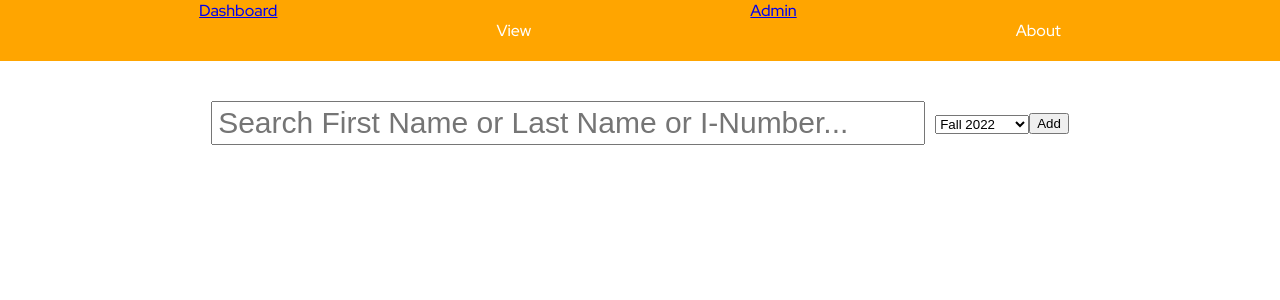
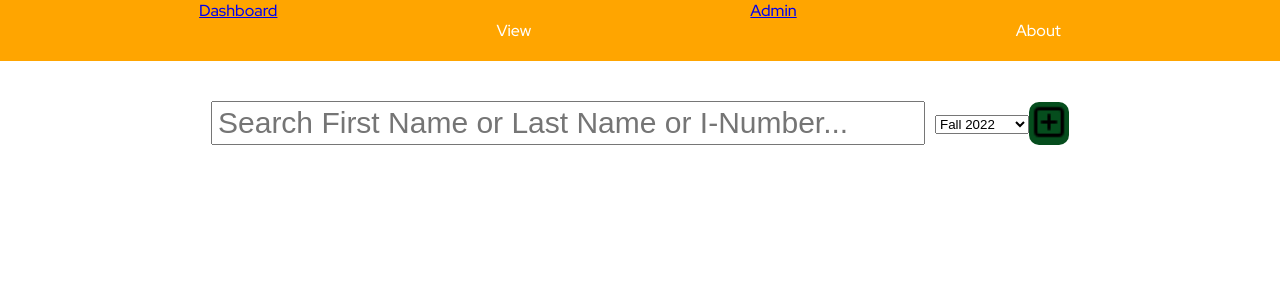
Before and after one commit to spencer-rafada/ta-manager-app, a React (Create React App) app: page /admin in a window 1280 px wide. Shown: the top 300 px of the page. Built offline with nearby package versions, Linux system fonts and the light colour scheme.

Commit message:
added button

```diff
--- a/src/components/SearchTA/SearchTA.js
+++ b/src/components/SearchTA/SearchTA.js
@@ -5,6 +5,7 @@ import Select from "../form/Select/Select.js";
 import AddTA from "../AddTA/AddTA.js";
 import { Semester } from "../../data/DataSelection.js";
 import "./SearchTA.style.css";
+import Add from "../../img/add-new.png";
 
 function SearchTA({ onSearch, semester, onSemesterChange }) {
   const [searchText, setSearchText] = useState("");
@@ -93,7 +94,7 @@ function SearchTA({ onSearch, semester, onSemesterChange }) {
 
       {/* Modal Visibility */}
       <button type="button" onClick={() => setModalVisible(true)}>
-        Add
+        <img src={Add} alt="add-icon"></img>
       </button>
       <AddTA
         modalVisible={modalVisible}
--- a/src/components/SearchTA/SearchTA.style.css
+++ b/src/components/SearchTA/SearchTA.style.css
@@ -12,4 +12,16 @@
   font-size: 30px;
   color: hsl(140deg, 92%, 9%);
   margin-right: 10px;
+}
+.search_container button {
+  padding: 0;
+  border: 0px;
+  border-radius: 10px;
+  background-color: hsl(140deg, 88%, 16%);
+}
+.search_container button img {
+  width: 40px;
+}
+.search_container button:hover {
+  cursor: pointer;
 }/*# sourceMappingURL=SearchTA.style.css.map */
--- a/src/components/SearchTA/SearchTA.style.scss
+++ b/src/components/SearchTA/SearchTA.style.scss
@@ -15,4 +15,16 @@ $dark-green: hsl(140, 92%, 9%);
         color: $dark-green;
         margin-right: 10px;
     }
+    button {
+        padding: 0;
+        border: 0px;
+        border-radius: 10px;
+        background-color: $green;
+        img {
+            width: 40px;
+        }
+    }
+    button:hover {
+        cursor: pointer;
+    }
 }
```
Also changed, not shown: 1 other file (tests, documents, lock files or other folders).
